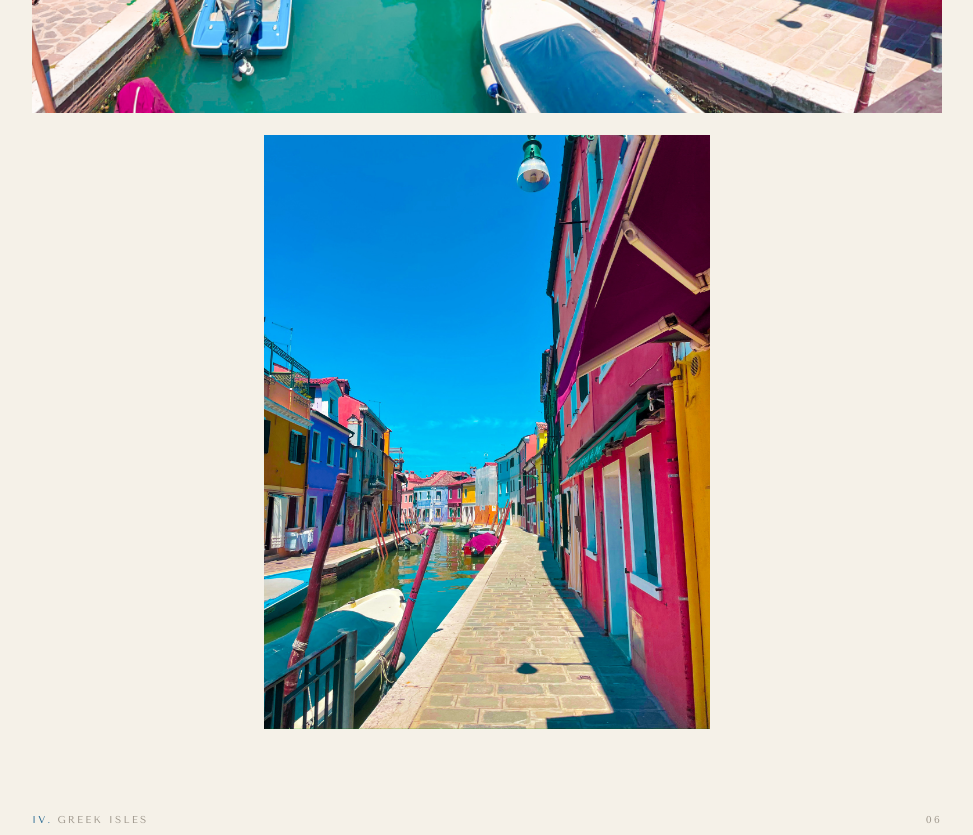
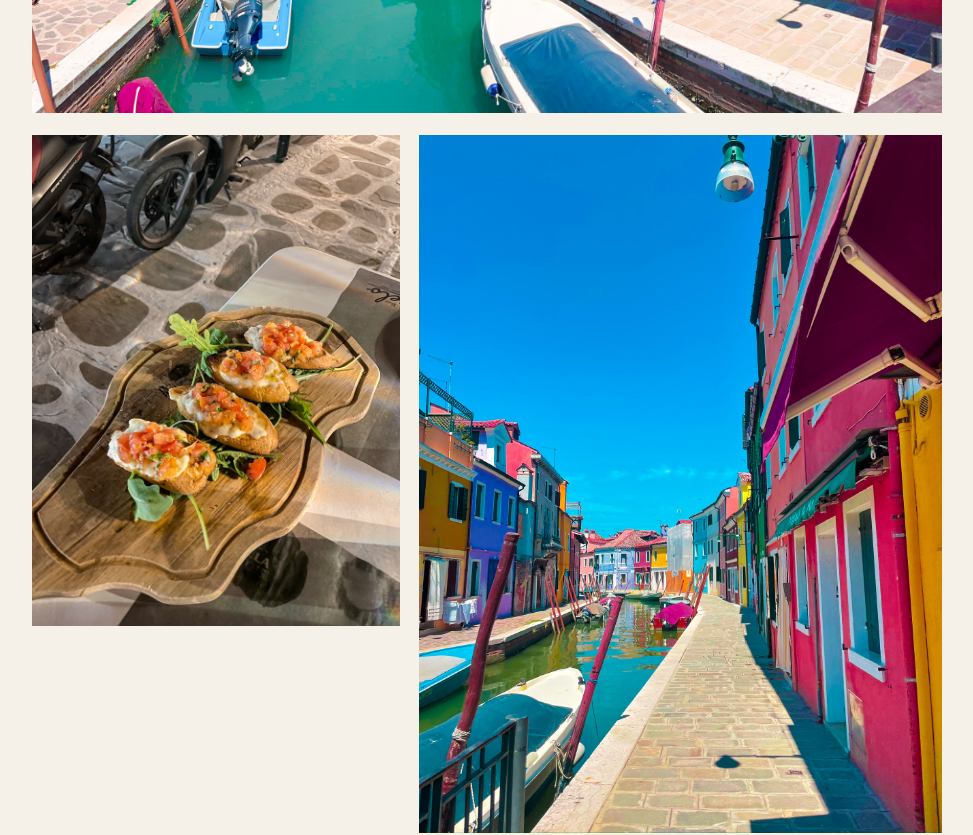
Before and after one commit to dannilangseth/professionalportfolio, a Next.js app: page /lifestyle in a window 1280 px wide. Shown: the part 5420-6255 px from the top of the page, without its empty margins (293-1266 px from the left). Built offline with nearby package versions, Linux system fonts and the light colour scheme.

Commit message:
Move blue house (IMG_7777) from Greek Isles to Venice & Burano section
Co-Authored-By: Claude Sonnet 4.6 <noreply@anthropic.com>

```diff
--- a/app/lifestyle/page.tsx
+++ b/app/lifestyle/page.tsx
@@ -87,7 +87,7 @@ const rows = [
   },
   {
     label: 'iii. Venice & Burano',
-    count: '02',
+    count: '03',
     tiles: [
       {
         src: '/photos/IMG_7785.JPG',
@@ -97,17 +97,23 @@ const rows = [
         objectPosition: '50% 50%',
       },
       {
+        src: '/photos/IMG_7777.JPG',
+        alt: 'Blue house facade, Burano',
+        colSpan: 'span 5',
+        aspectRatio: '3/4',
+      },
+      {
         src: '/photos/IMG_7786.JPG',
         alt: 'Burano fisherman\'s house facade in vivid colour',
-        colSpan: 'span 6',
-        gridColumnStart: '4',
+        colSpan: 'span 7',
         aspectRatio: '3/4',
+        alignSelf: 'end',
       },
     ],
   },
   {
     label: 'iv. Greek Isles',
-    count: '06',
+    count: '05',
     tiles: [
       {
         src: '/photos/IMG_3590_2.JPG',
@@ -129,24 +135,18 @@ const rows = [
         aspectRatio: '3/4',
       },
       {
-        src: '/photos/IMG_7777.JPG',
-        alt: 'Mykonos cobbled lane and blue door',
+        src: '/photos/IMG_1623.JPG',
+        alt: 'Mykonos cats at rest',
         colSpan: 'span 7',
         aspectRatio: '3/4',
         alignSelf: 'end',
       },
       {
-        src: '/photos/IMG_1623.JPG',
-        alt: 'Mykonos cats at rest',
-        colSpan: 'span 5',
-        aspectRatio: '3/4',
-      },
-      {
         src: '/photos/IMG_0255_3.JPG',
         alt: 'Aegean coastline',
-        colSpan: 'span 7',
+        colSpan: 'span 6',
+        gridColumnStart: '4',
         aspectRatio: '3/4',
-        alignSelf: 'end',
       },
     ],
   },
```
